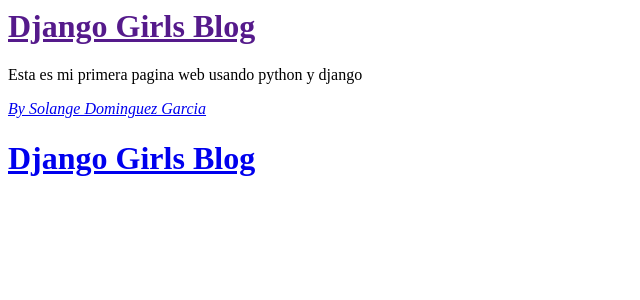
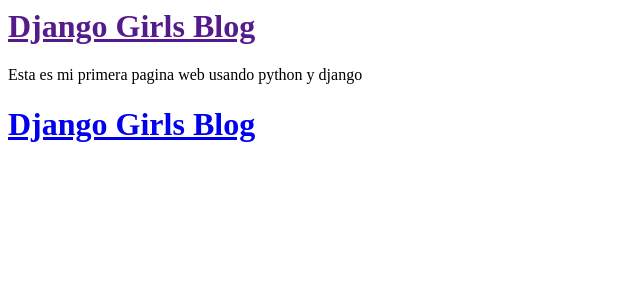
Before and after one commit to solange07/my-first-blog, a Django app: page / in a window 1280 px wide. Shown: the top 300 px of the page, without its empty margins (0-640 px from the left). Run offline with Django 3.2, Linux system fonts and the light colour scheme; data that the repository does not hold is empty.

Commit message:
Mas cambios

```diff
--- a/blog/templates/blog/post_list.html
+++ b/blog/templates/blog/post_list.html
@@ -6,8 +6,6 @@
         <div>
             <h1><a href="">Django Girls Blog</a></h1>
             <p>Esta es mi primera pagina web usando python y django</p>
-        	<a href="http://solange07.pythonanywhere.com"By Solange Dominguez Garciak</a>
-        		<em>By Solange Dominguez Garcia</em>
         </div>
 
         {% for post in posts %}
```
